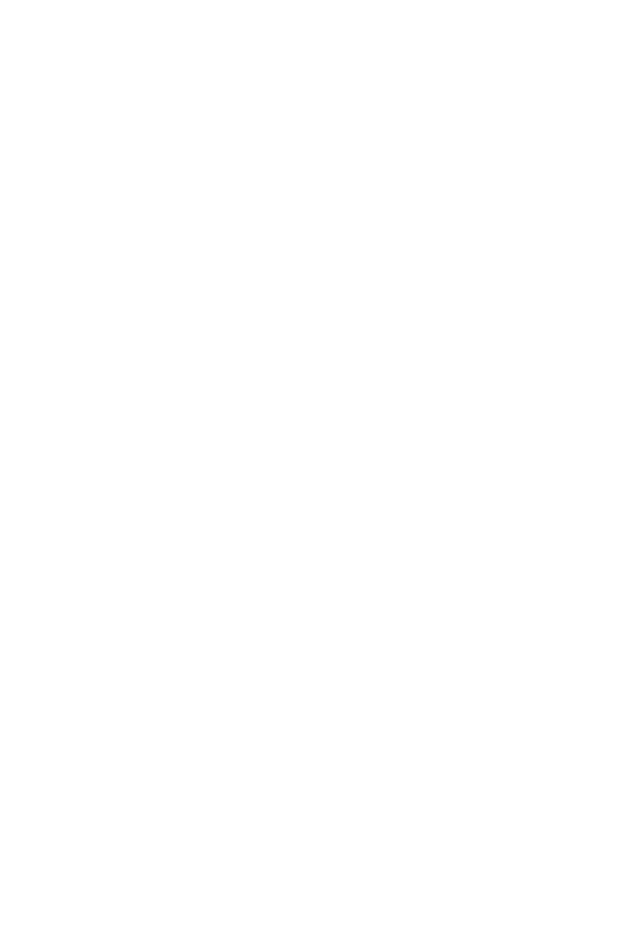
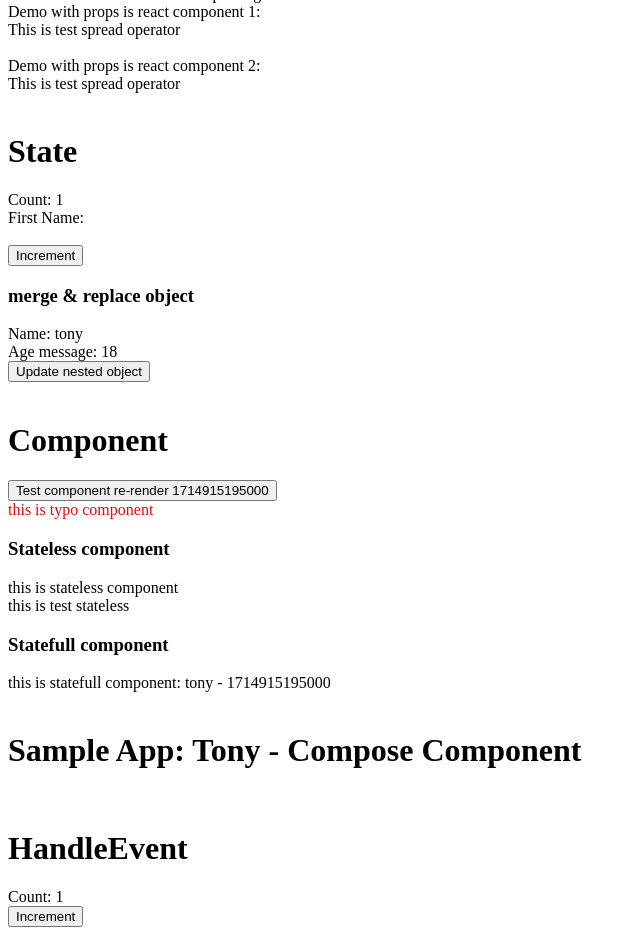
Before and after one commit to thanhphu0911/react-course-foundation, a React (Vite) app: page / in a window 1280 px wide. Shown: the part 1000-1952 px from the top of the page, without its empty margins (0-640 px from the left). Before the commit the page ends 800 px from the top, so only its background shows below. Built offline with nearby package versions, Linux system fonts and the light colour scheme.

Commit message:
function

```diff
--- a/src/App.jsx
+++ b/src/App.jsx
@@ -5,6 +5,12 @@
 */
 
 import ReactJSX  from "./ReactJSX";
+import Props from "./Props";
+import State from "./State";
+import Component from "./Component";
+import TonyComposeComponent from "./sampleApp/tony/TonyComposeComponent";
+import HandleEvent from './HandleEvent';
+
 
 function App() {
 
@@ -12,7 +18,29 @@
   return (
     <>
       <ReactJSX />
+      <br />
+      <Props />
 
+      <br />
+      <State />
+
+      <br />
+      <Component />
+
+      <br />
+      <TonyComposeComponent />
+
+      <br />
+      <HandleEvent />
+
+      <br />
+      <br />
+      <br />
+      <br />
+      <br />
+      <br />
+      <br />
+      <br />
     </>
   )
 }
--- /dev/null
+++ b/src/Component.jsx
@@ -0,0 +1,56 @@
+import React from 'react';
+import Typography from './components/Typography';
+
+/* when is component re-render
+- state change
+- props change
+- parent re-render
+- forceUpdate (key change)
+*/
+
+const StatelessComponent = () => {
+  console.log('StatelessComponent render')
+  return (
+    <div>this is stateless component</div>
+  )
+}
+
+const StateFullComponent = ({ name = 'Default' }) => {
+  const [firstName, setFirstName] = React.useState('tony')
+
+  console.log('StateFullComponent render')
+  return (
+    <div>this is statefull component: {firstName} - {name} </div>
+  )
+}
+
+const Component = () => {
+  const [time, setTime] = React.useState(Date.now())
+
+  console.log('Component render')
+
+  return (
+    <div>
+      <h1>Component</h1>
+      <button type="button" onClick={() => setTime(Date.now())}>
+        Test component re-render {time}
+      </button>
+      <Typography
+        text="this is typo component"
+        color="#f00"
+      />
+
+
+      <h3>Stateless component</h3>
+      <StatelessComponent key={time} />
+      <Typography
+        text="this is test stateless"
+      />
+
+      <h3>Statefull component</h3>
+      <StateFullComponent name={time} />
+    </div>
+  )
+}
+
+export default Component
--- /dev/null
+++ b/src/HandleEvent.jsx
@@ -0,0 +1,41 @@
+import React from 'react'
+
+function HandleEvent() {
+  const [count, setCount] = React.useState(1);
+
+  // click => () => {} =>   execute handleIncrement
+  function handleIncrement(number) {
+    // console.log('handleIncrement: ', number);
+    setCount(prevState => prevState + number + 1)
+  }
+
+  // curry function (traditional function)
+  // function handleIncrement2(number) {
+  //   return () => {
+  //     setCount(prevState => prevState + number + 1)
+  //   }
+  // }
+  // click ->  excute handleIncrement2
+  const handleIncrement2 = (number) => () => {
+    setCount(prevState => prevState + number + 1)
+  }
+
+
+  return (
+    <div>
+      <h1>HandleEvent</h1>
+      Count: {count} <br />
+      <button
+        type="button"
+        // onClick={() => {
+        //   handleIncrement(10)
+        // }}
+        onClick={handleIncrement2(10)}
+      >
+        Increment
+      </button>
+    </div>
+  )
+}
+
+export default HandleEvent
--- /dev/null
+++ b/src/Props.jsx
@@ -0,0 +1,82 @@
+import React from 'react'
+
+/* Props
+- pass parenet component to child component
+- pair key: value
+  - key: name of property
+  - value: any value that valid javascript
+
+destructuring object
+const firstName  = user.firstName; // es5
+const { firstName } = user; // es6
+
+// spread operator: dàn trải các property
+// rest operator: get remains properties
+
+keyword: children function
+*/
+
+function SpreadFunc(props) {
+  console.log("Spread func: ", props)
+  return (
+    <div>
+      This is test spread operator <br />
+    </div>
+  )
+}
+
+function Welcome({ firstName, age, size = 'small', children, component, component2: Component2, ...restProps }) {
+  console.log('rest operator: ', {
+    component,
+    Component2,
+    restProps
+  })
+  return (
+    <div>
+      This is my welcome <br />
+      First Name: {firstName} <br />
+      Age: {age} <br />
+      Size: {size} <br />
+      This is children: {children} <br />
+      Demo with props is react component 1: {component} <br />
+      Demo with props is react component 2: <Component2 />
+    </div>
+  )
+}
+
+function Props() {
+  const user = {
+    firstName: 'tony',
+    age: 18,
+    person: {
+      author: 'stack'
+    },
+    color: ['red', 'yellow', 'black'],
+    size: "large",
+    isMale: true
+  }
+  return (
+    <div>
+      <h1>Props</h1>
+      <h3>Spread operator</h3>
+      <SpreadFunc {...user} />
+      <h3>This is all props types</h3>
+      <Welcome
+        firstName={user.firstName} // string
+        age={user.age} // number
+        isMale={user.isMale} // boolean
+        person={user.person} // object
+        colors={user.color} // array
+        size={user.size}
+        onClick={() => {}}
+        component={<SpreadFunc />}
+        component2={SpreadFunc}
+      >
+        same with slot parking car
+      </Welcome>
+
+    </div>
+  )
+}
+
+export default Props
--- /dev/null
+++ b/src/State.jsx
@@ -0,0 +1,92 @@
+import React from 'react'
+
+/*
+first render
+re-render (next render)
+
+so sánh tham trị:  so sánh các giá trị vs nhau
+primitive type:
+- number, string, boolean, null, undefiend
+eg: const a = 10, b = 12 -> a === b -> false
+
+so sánh tham chiếu: so sánh các vùng nhớ vs nhau
+non-primitive type: object, function, array
+eg: const objA = {}; objB = {} -> objA === objB -> false
+
+*/
+function State() {
+  const [count, setCount] = React.useState(1);
+  const [firstName, setFirstName] = React.useState('');
+  const [messageObj, setMessageObj] = React.useState({
+    name: 'tony',
+    age: 18,
+    book: {
+      author: 'react',
+      id: 1
+    }
+  }); // memoryA
+
+  console.log('State: ', messageObj)
+
+  function incrementCount() {
+    // automatic batching
+    // setCount(1); // 1
+
+    // callback function in setState (updater function)
+    setCount((prevState) => {
+      return prevState + 1;
+    })
+    // setFirstName(`Tony ${Date.now()}`)
+  }
+
+  return (
+    <div>
+      <h1>State</h1>
+      Count: {count} <br />
+      First Name: {firstName} <br />
+      <br />
+      <button
+        type="button"
+        onClick={incrementCount}
+      >
+        Increment
+      </button>
+
+      <h3>merge & replace object</h3>
+      Name: {messageObj.name}< br />
+      Age message: {messageObj.age}
+      <br />
+      <button
+        type="button"
+        onClick={() => {
+          // create new object (new memory)
+          // const newMessage = {
+          //   ...messageObj, // copy all property
+          //   name: `Tony ${Date.now()}`,
+          //   book: {
+          //     ...messageObj.book,
+          //     author: `React ${Date.now()}`,
+          //   }
+          // }
+          // setMessageObj(newMessage); // new memory
+
+          setMessageObj((prevState) => {
+            console.log('prevState: ', prevState)
+            return {
+              ...prevState,
+              name: `Tony ${Date.now()}`,
+              book: {
+                ...prevState.book,
+                author: `React ${Date.now()}`,
+              }
+            }
+          })
+        }}
+      >
+        Update nested object
+      </button>
+    </div>
+  )
+}
+
+export default State
--- /dev/null
+++ b/src/components/Typography.jsx
@@ -0,0 +1,16 @@
+import React from 'react'
+
+function Typography({ text, color = '#000', fontSize = 16 }) {
+  return (
+    <div
+     style={{
+      color,
+      fontSize
+     }}
+    >
+      {text}
+    </div>
+  )
+}
+
+export default Typography
--- /dev/null
+++ b/src/sampleApp/tony/TonyComposeComponent.jsx
@@ -0,0 +1,13 @@
+import React from 'react'
+
+function TonyComposeComponent() {
+  return (
+    <div>
+      <h1>Sample App: Tony - Compose Component </h1>
+
+      {/* todo */}
+    </div>
+  )
+}
+
+export default TonyComposeComponent
```
